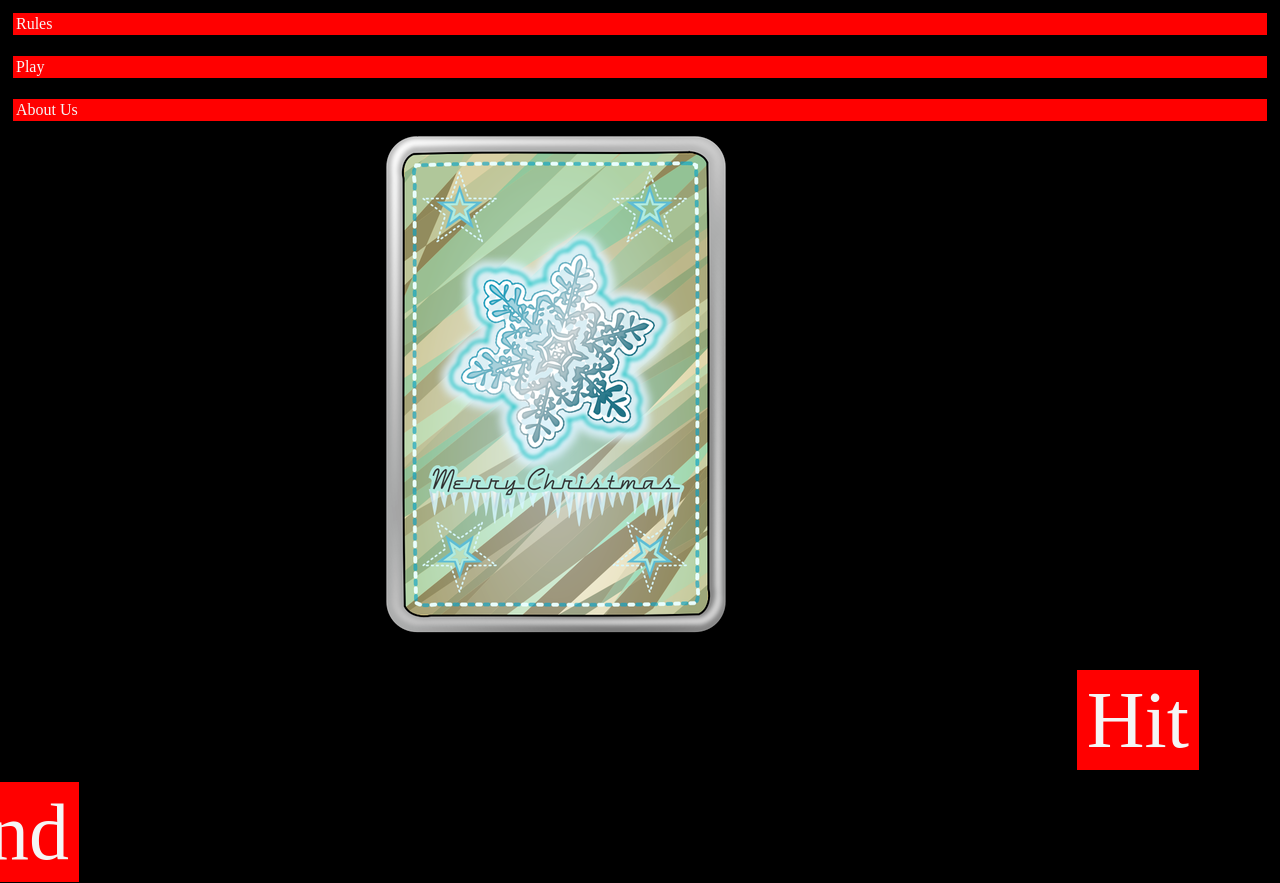
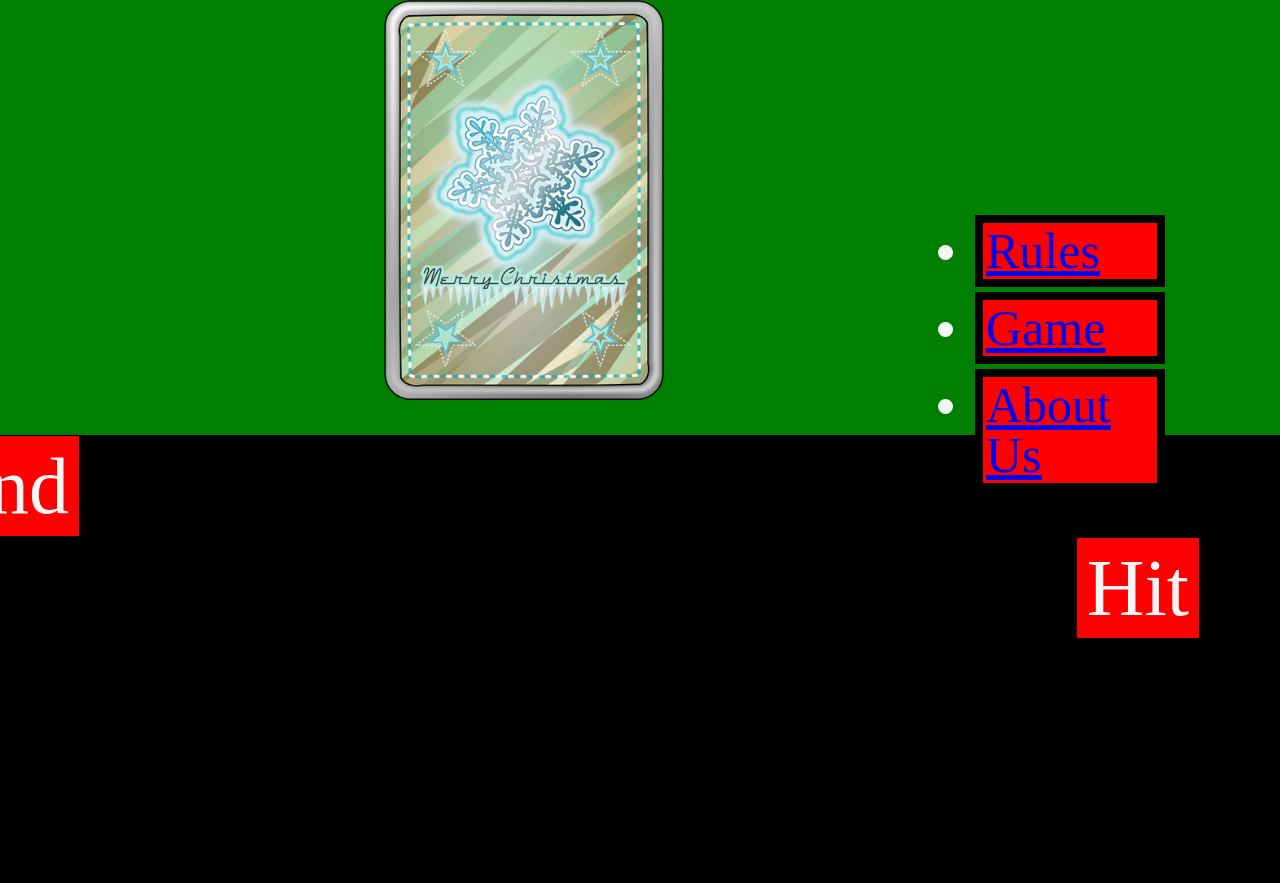
Before and after one commit to blackjack-trainer/blackjack-trainer, a plain HTML site: page gameplay.html in a window 1280 px wide. After the commit the page ends 800 px from the top, so only its background shows below. Drawn offline with Linux system fonts and the light colour scheme.

Commit message:
put body in correct location

```diff
--- a/gameplay.html
+++ b/gameplay.html
@@ -5,18 +5,20 @@
   <link rel="stylesheet" href="css/reset.css">
   <link rel="stylesheet" href="css/gameplay.css">
 </head>
-<header>
-  <nav>
-    <ul>
-      <li><a>Rules</a></li>
-      <li><a>Play</a></li>
-      <li><a>About Us</a></li>
+
+<body>
+  <header>
+  </header>
+  <main>
+  <aside>
+    <ul id="nav">
+      <li><a href="index.html">Rules</a></li>
+      <li><a href="gameplay.html">Game</a></li>
+      <li><a href="about-us.html">About Us</a></li>
     </ul>
-  </nav>
-</header>
-<body>
+  </aside>
   <section>
-    <img id="deck-of-cards" src="img/back-of-card-snowflake.png" >
+    <img id="deck-of-cards" src="img/back-of-card-snowflake.png" width="280px" height="400px">
   </section>
   <section id="dealer-cards">
     <img id="image-one">
@@ -33,11 +35,12 @@
     <img id="image-five">
   </section>
   <section id="player-buttons">
+    <div id="stand-button">Stand</div>
     <div id="hit-button">Hit</div>
-    <div id="stand-button">Stand</div>
   </section>
-
+</main>
     <!-- <section id="deal-score"> -->
     <script src="js/app.js"></script>
-</body>
+
+  </body>
 </html>
```
